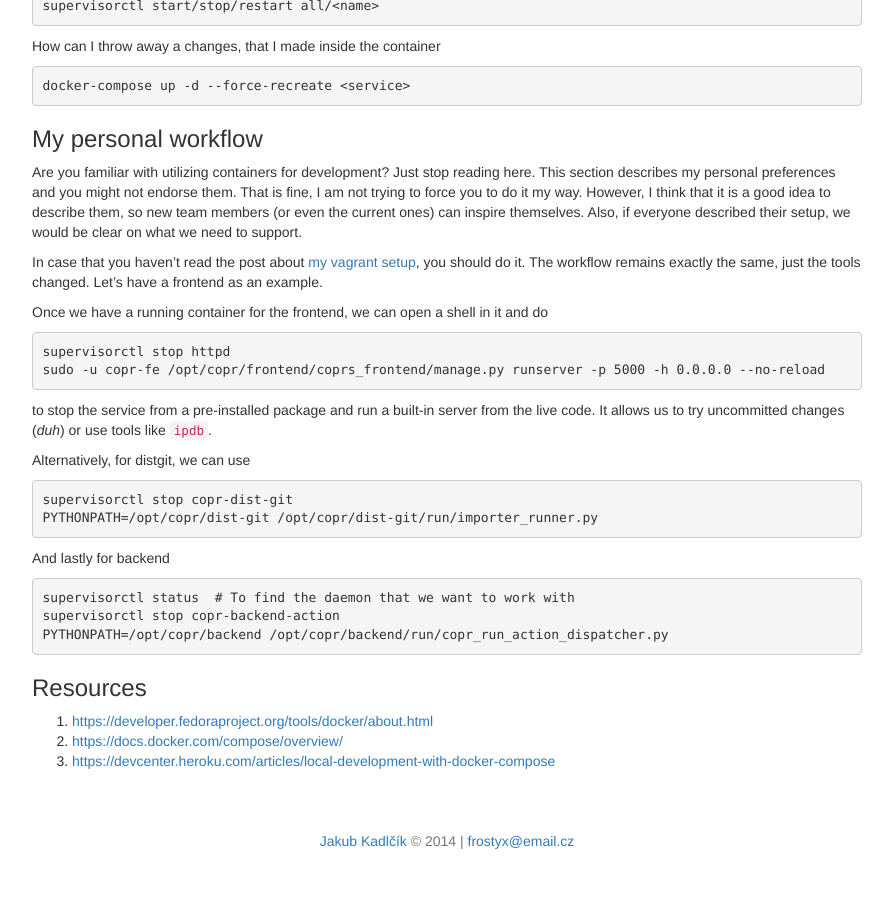
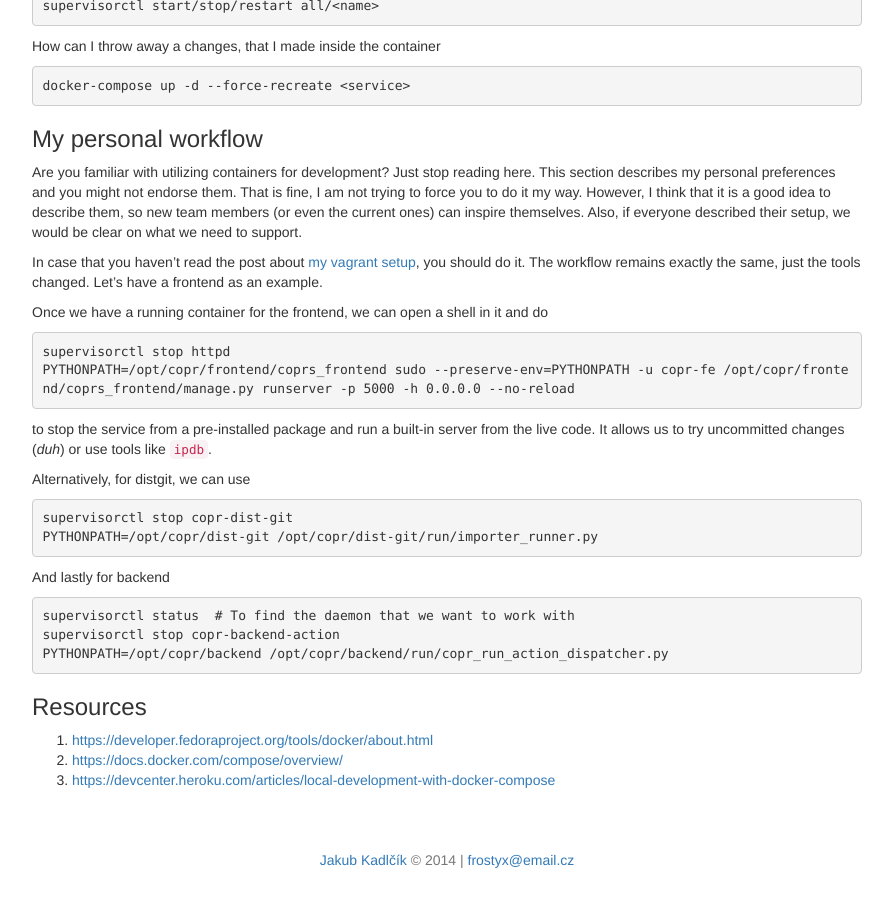
Before and after one commit to FrostyX/frostyx.github.io, a Jekyll site: the page built from _posts/2017-10-17-copr-stack-dockerized.md, in a window 1280 px wide and 900 px high, scrolled down 1163 px. Shown: the whole window, without its empty margins (193-1086 px from the left). Built offline with Jekyll 4.4.1, drawn with Linux system fonts in a browser that asks for light colours; nearby versions of some CDN libraries; comment, search, counter and statistics services are not loaded; some of the changed text lies outside the part shown.

Commit message:
Update the runserver command because of manage.py upgrade

```diff
--- a/_posts/2017-10-17-copr-stack-dockerized.md
+++ b/_posts/2017-10-17-copr-stack-dockerized.md
@@ -69,7 +69,7 @@
 Once we have a running container for the frontend, we can open a shell in it and do
 
     supervisorctl stop httpd
-    sudo -u copr-fe /opt/copr/frontend/coprs_frontend/manage.py runserver -p 5000 -h 0.0.0.0 --no-reload
+    PYTHONPATH=/opt/copr/frontend/coprs_frontend sudo --preserve-env=PYTHONPATH -u copr-fe /opt/copr/frontend/coprs_frontend/manage.py runserver -p 5000 -h 0.0.0.0 --no-reload
 
 to stop the service from a pre-installed package and run a built-in server from the live code. It allows us to try uncommitted changes (_duh_) or use tools like `ipdb`.
 
```
Also changed, not shown: other parts of _posts/2017-10-17-copr-stack-dockerized.md (+1 -1 lines).
